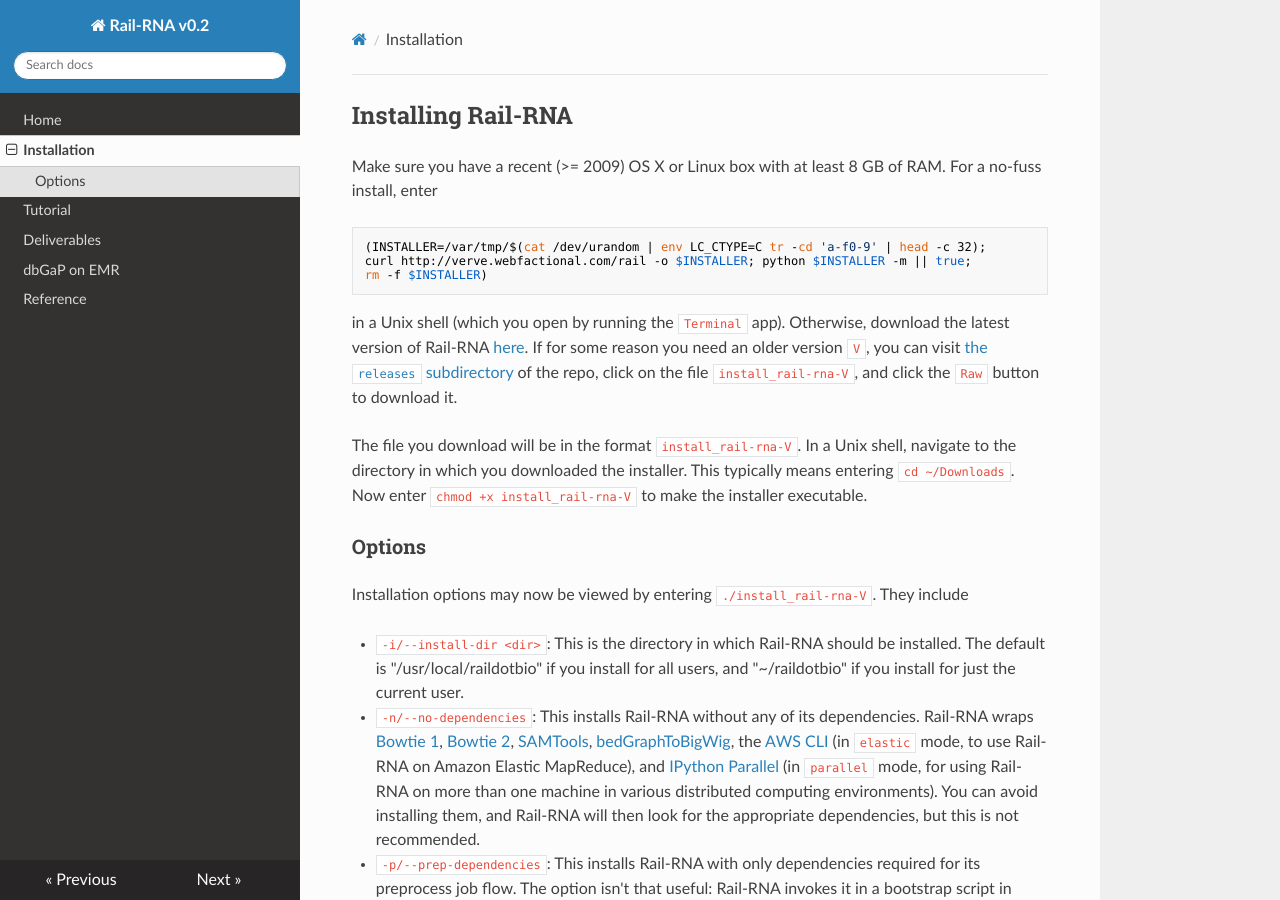
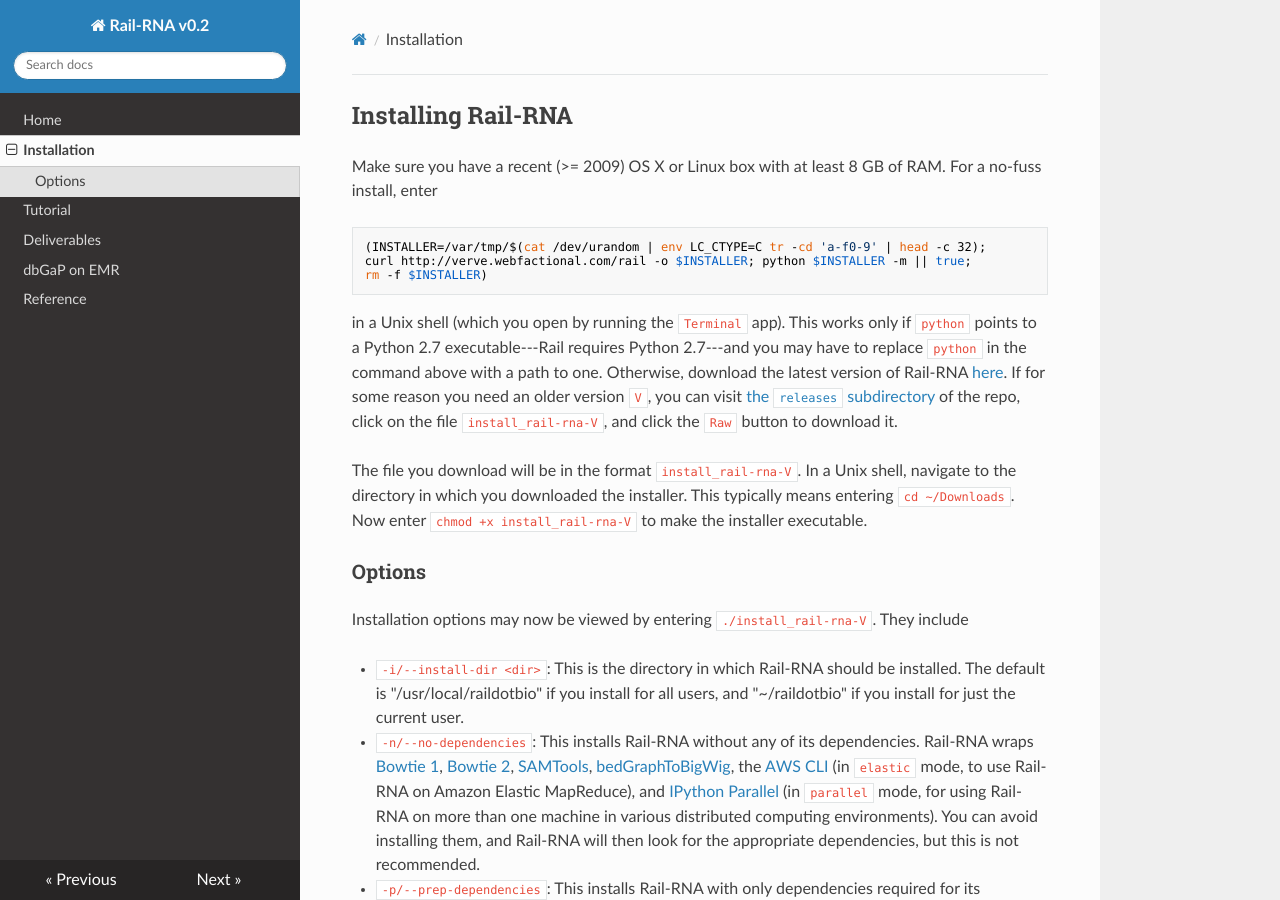
Before and after one commit to nellore/docs.rail.bio, an MkDocs documentation site: the page built from docs/installation.md, in a window 1280 px wide and 900 px high. Built offline with MkDocs 1.6.1, drawn with Linux system fonts in a browser that asks for light colours; nearby versions of some CDN libraries; old or Windows-style settings are respelled for this version of MkDocs.

Commit message:
explains Python 2.7 requirement

````diff
--- a/docs/installation.md
+++ b/docs/installation.md
@@ -6,7 +6,7 @@
 curl http://verve.webfactional.com/rail -o $INSTALLER; python $INSTALLER -m || true;
 rm -f $INSTALLER)
 ```
-in a Unix shell (which you open by running the `Terminal` app). Otherwise, download the latest version of Rail-RNA [here](https://github.com/nellore/rail/raw/master/releases/install_rail-rna-0.1.9a). If for some reason you need an older version `V`, you can visit [the `releases` subdirectory](https://github.com/nellore/rail/tree/master/releases) of the repo, click on the file `install_rail-rna-V`, and click the `Raw` button to download it.
+in a Unix shell (which you open by running the `Terminal` app). This works only if `python` points to a Python 2.7 executable---Rail requires Python 2.7---and you may have to replace `python` in the command above with a path to one. Otherwise, download the latest version of Rail-RNA [here](https://github.com/nellore/rail/raw/master/releases/install_rail-rna-0.2.4b). If for some reason you need an older version `V`, you can visit [the `releases` subdirectory](https://github.com/nellore/rail/tree/master/releases) of the repo, click on the file `install_rail-rna-V`, and click the `Raw` button to download it.
 
 The file you download will be in the format `install_rail-rna-V`. In a Unix shell, navigate to the directory in which you downloaded the installer. This typically means entering `cd ~/Downloads`. Now enter `chmod +x install_rail-rna-V` to make the installer executable.
 
````
